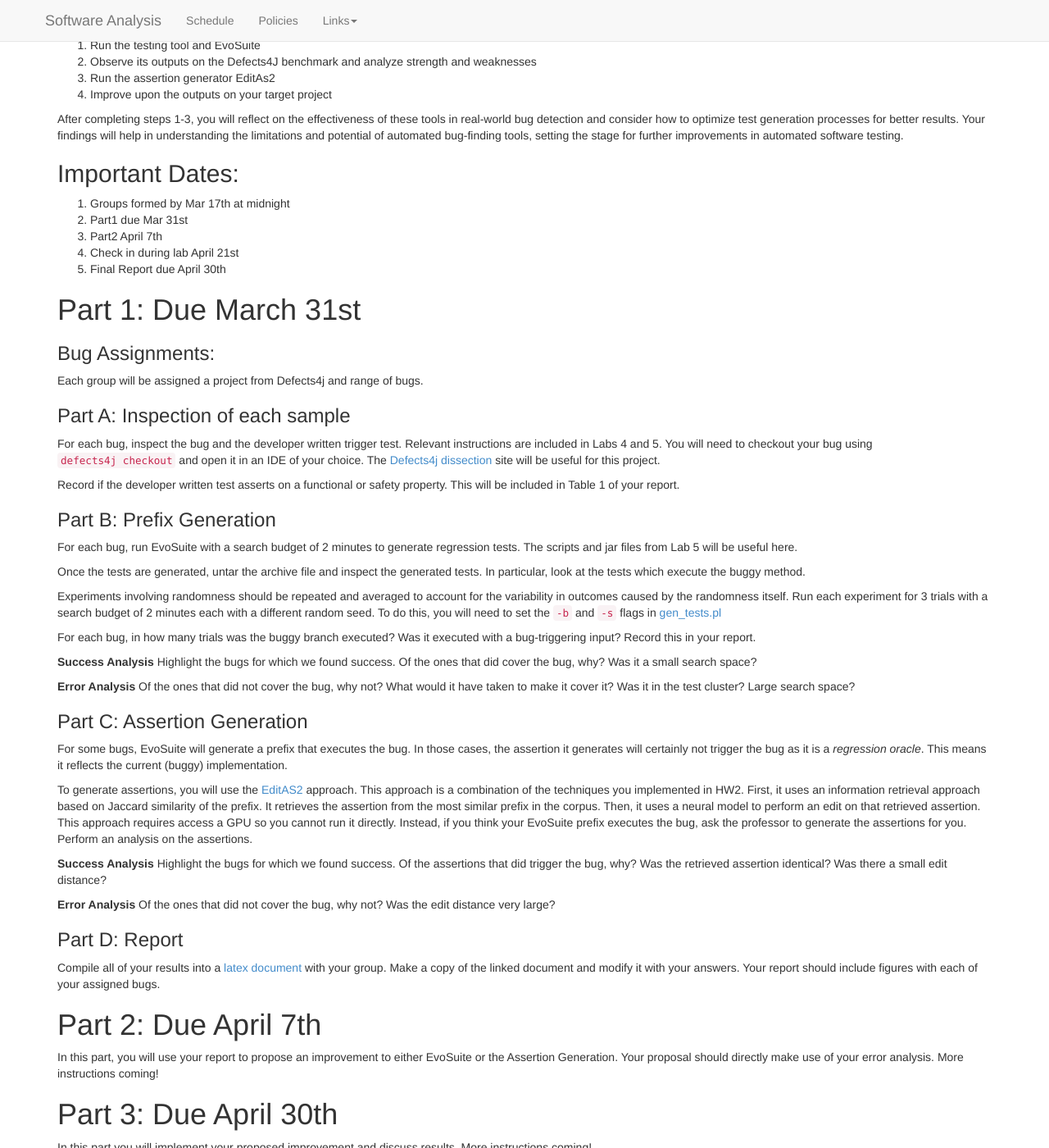
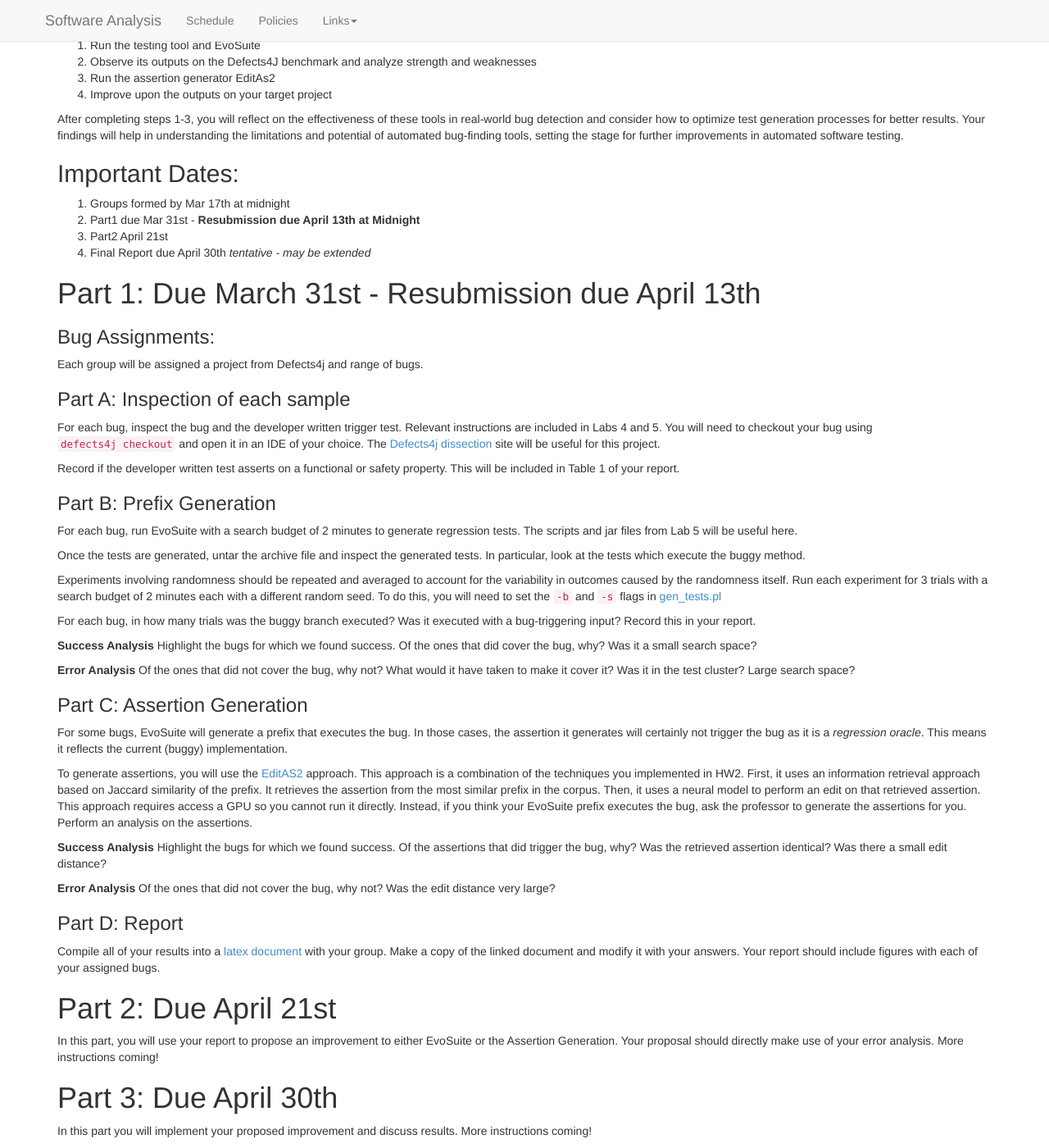
Before and after one commit to bmc-cs-software-analysis/383, a Jekyll site: the page built from project/Project.md, in a window 1280 px wide and 1400 px high, scrolled down 497 px. Shown: the whole window at 82% size. Built offline with Jekyll 4.4.1, drawn with Linux system fonts in a browser that asks for light colours; nearby versions of some CDN libraries.

Commit message:
project deadline updates

```diff
--- a/project/Project.md
+++ b/project/Project.md
@@ -73,12 +73,11 @@ After completing steps 1-3, you will reflect on the effectiveness of these tools
 
 ## Important Dates:
 1. Groups formed by Mar 17th at midnight
-2. Part1 due Mar 31st
-3. Part2 April 7th
-4. Check in during lab April 21st
-5. Final Report due April 30th
+2. Part1 due Mar 31st - **Resubmission due April 13th at Midnight**
+3. Part2 April 21st
+5. Final Report due April 30th *tentative - may be extended*
 
-# Part 1: Due March 31st
+# Part 1: Due March 31st - Resubmission due April 13th
 
 ### Bug Assignments:
 
@@ -123,7 +122,7 @@ Of the ones that did not cover the bug, why not? Was the edit distance very larg
 Compile all of your results into a [latex document](https://www.overleaf.com/read/skgqsjtdprhz#2b546f) with your group. Make a copy of the linked document and modify it with your answers. Your report should include figures with each of your assigned bugs.
 
 
-# Part 2: Due April 7th
+# Part 2: Due April 21st
 
 In this part, you will use your report to propose an improvement to either EvoSuite or the Assertion Generation. Your proposal should directly make use of your error analysis. More instructions coming!
 
```
